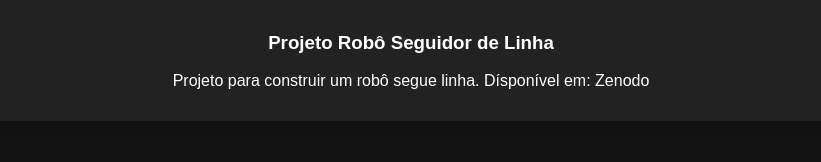
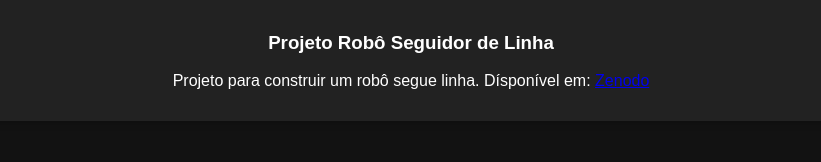
Before and after one commit to Caioaraujo48/portfolio, a plain HTML site: page index.html in a window 1280 px wide. Shown: the part 885-1047 px from the top of the page, without its empty margins (229-1050 px from the left). Drawn offline with Linux system fonts and the light colour scheme.

Commit message:
Fix <a> new project index.html

```diff
--- a/index.html
+++ b/index.html
@@ -42,7 +42,7 @@
         </div>
         <div class="projeto">
             <h3>Projeto Robô Seguidor de Linha</h3>
-            <p>Projeto para construir um robô segue linha. Dísponível em: <a src="https://doi.org/10.5281/zenodo.15529819">Zenodo</a></p>
+            <p>Projeto para construir um robô segue linha. Dísponível em: <a href="https://doi.org/10.5281/zenodo.15529819">Zenodo</a></p>
         </div>
     </section>
 
```
